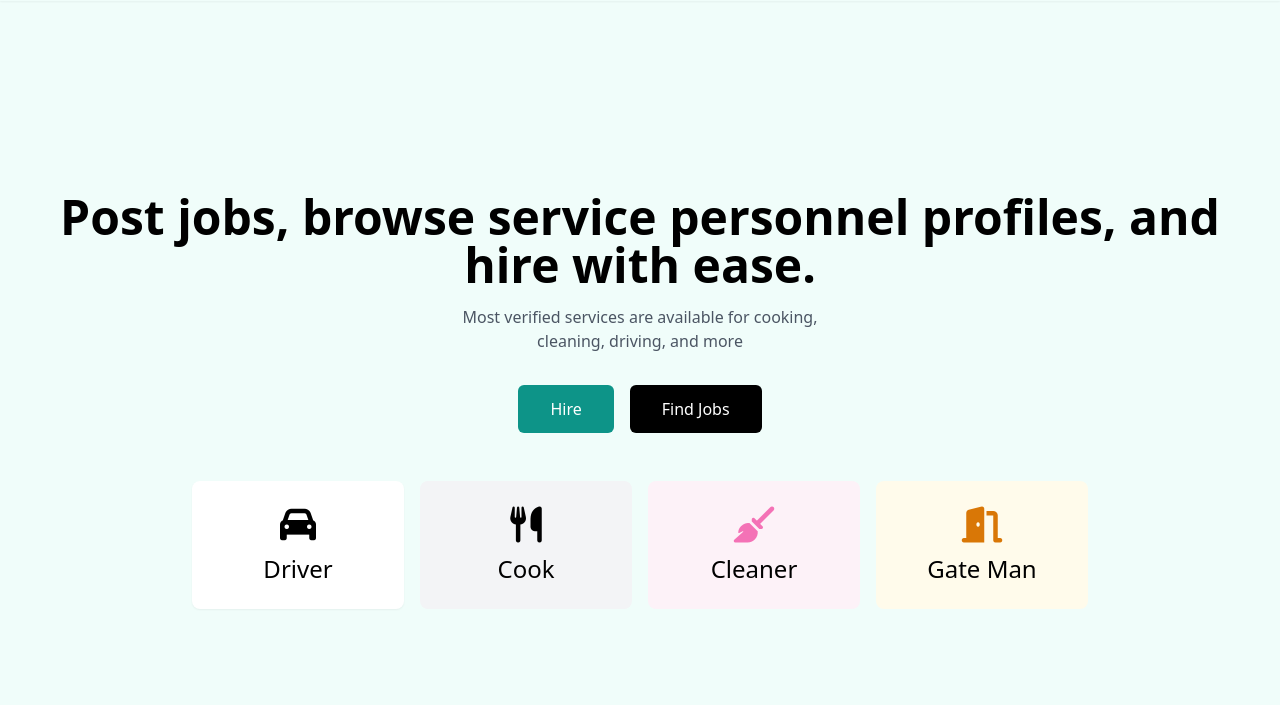
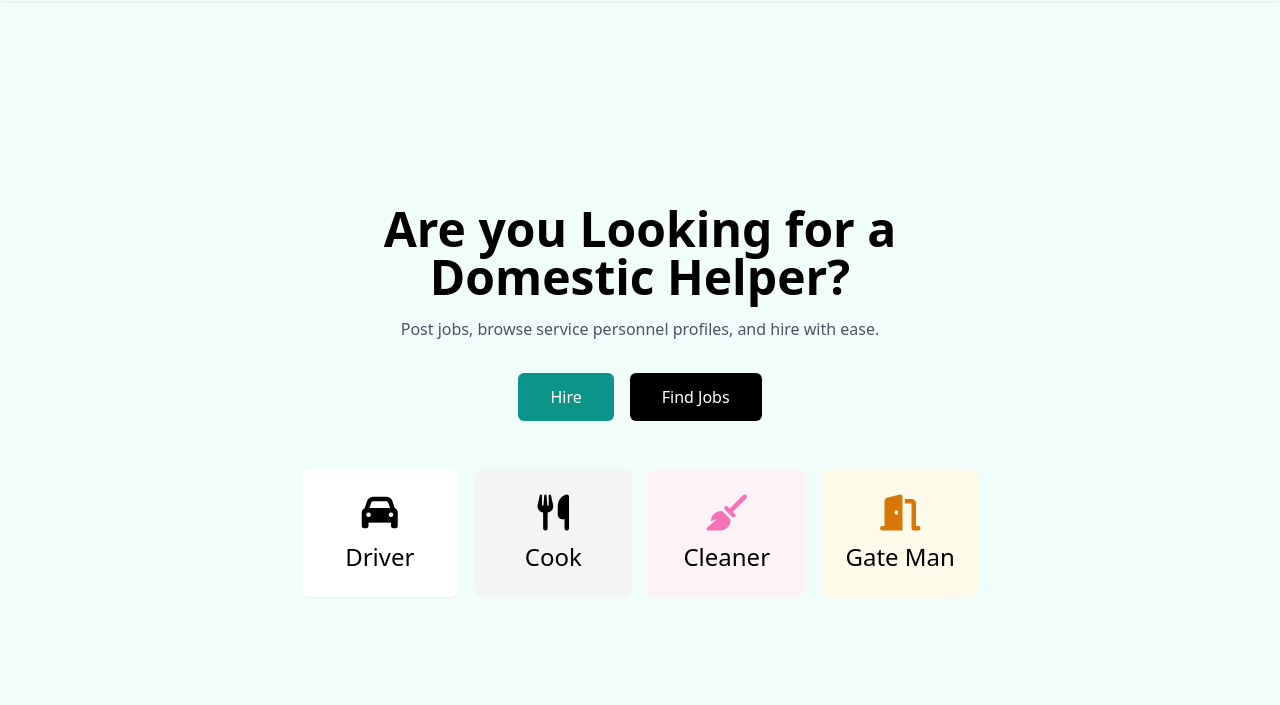
Before and after one commit to theahmadm3/domestic-staff-landing-page, a plain HTML site: page index.html in a window 1280 px wide. Shown: the part 95-800 px from the top of the page. Drawn offline with nearby package versions, Linux system fonts and the light colour scheme.

Commit message:
Update hero section text in index.html

```diff
--- a/index.html
+++ b/index.html
@@ -51,11 +51,10 @@
 		<section class="bg-teal-50 py-8 h-screen flex justify-center items-center">
 			<div class="max-w-7xl mx-auto px-4 sm:px-6 lg:px-8 text-center">
 				<h1 class="text-5xl font-bold mb-4">
-					Post jobs, browse service personnel profiles, and hire with ease.
+					Are you Looking for a<br />Domestic Helper?
 				</h1>
 				<p class="text-gray-600 mb-8">
-					Most verified services are available for cooking,<br />cleaning,
-					driving, and more
+					Post jobs, browse service personnel profiles, and hire with ease.
 				</p>
 				<div class="flex justify-center space-x-4 mb-12">
 					<button
```
